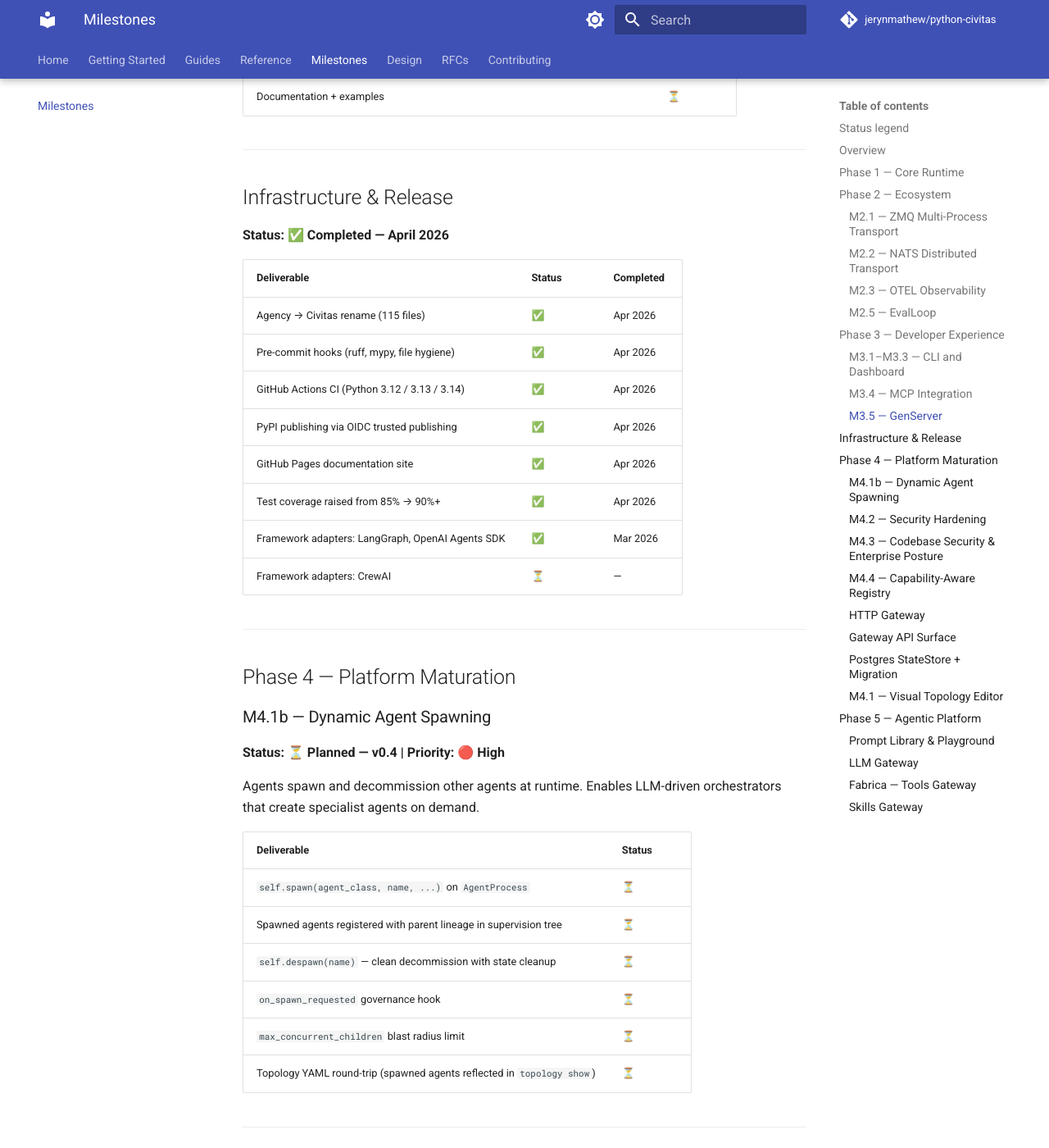
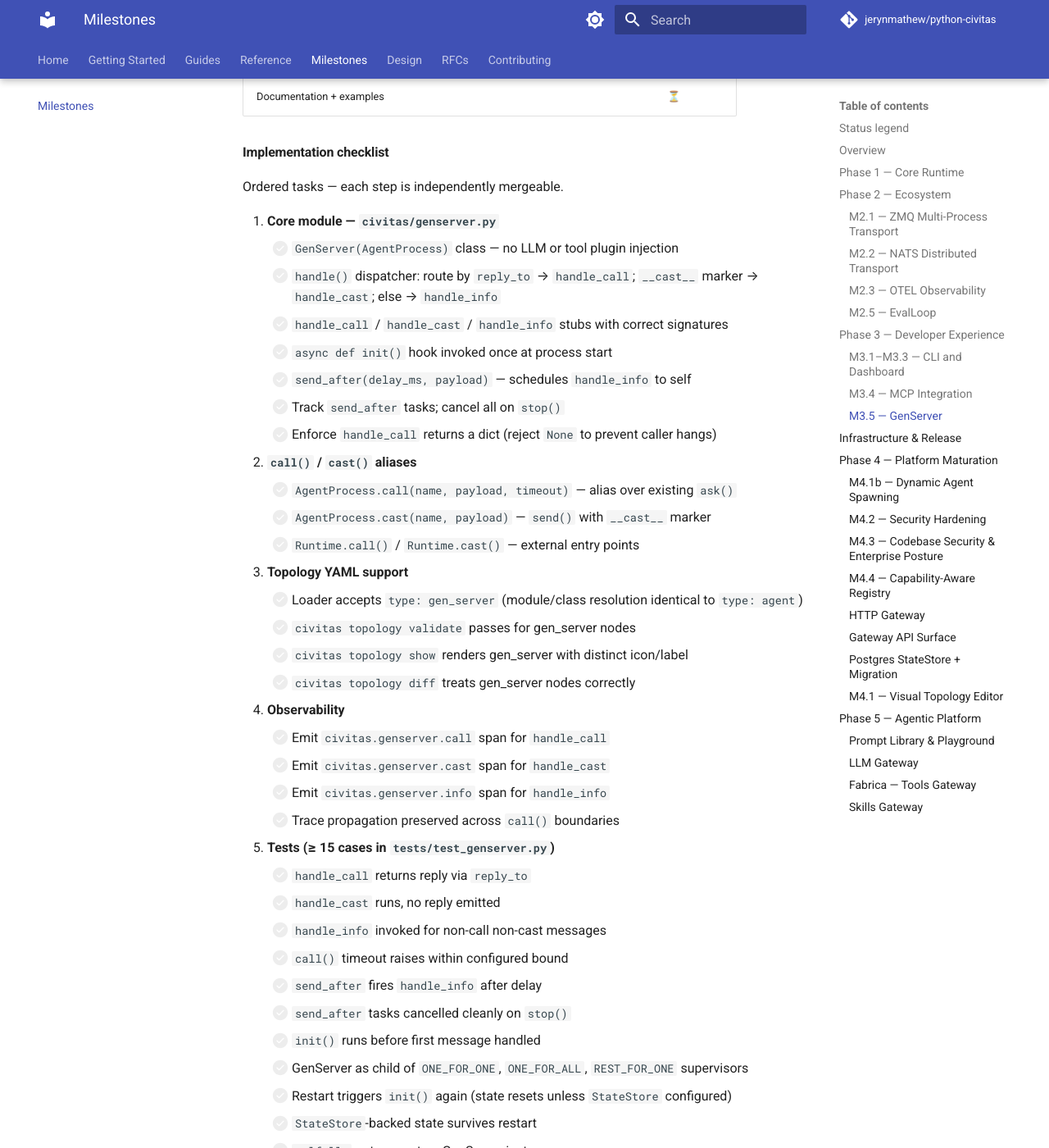
Before and after one commit to jerynmathew/python-civitas, an MkDocs documentation site: the page built from docs/milestones.md, in a window 1280 px wide and 1400 px high, scrolled down 6259 px. Shown: the whole window at 82% size. Built offline with MkDocs 1.6.1 and Material for MkDocs 9.7.7, drawn with Linux system fonts in a browser that asks for light colours; comment, search, counter and statistics services are not loaded; some of the changed text lies outside the part shown.

Commit message:
docs: add M3.5 GenServer implementation checklist

```diff
--- a/docs/milestones.md
+++ b/docs/milestones.md
@@ -181,6 +181,57 @@ OTP-style generic server primitive for separating stateful API/RPC service proce
 | Topology YAML support (`type: gen_server`) | ⏳ |
 | Unit tests (≥ 15 cases) | ⏳ |
 | Documentation + examples | ⏳ |
+
+#### Implementation checklist
+
+Ordered tasks — each step is independently mergeable.
+
+1. **Core module — `civitas/genserver.py`**
+    - [ ] `GenServer(AgentProcess)` class — no LLM or tool plugin injection
+    - [ ] `handle()` dispatcher: route by `reply_to` → `handle_call`; `__cast__` marker → `handle_cast`; else → `handle_info`
+    - [ ] `handle_call` / `handle_cast` / `handle_info` stubs with correct signatures
+    - [ ] `async def init()` hook invoked once at process start
+    - [ ] `send_after(delay_ms, payload)` — schedules `handle_info` to self
+    - [ ] Track `send_after` tasks; cancel all on `stop()`
+    - [ ] Enforce `handle_call` returns a dict (reject `None` to prevent caller hangs)
+2. **`call()` / `cast()` aliases**
+    - [ ] `AgentProcess.call(name, payload, timeout)` — alias over existing `ask()`
+    - [ ] `AgentProcess.cast(name, payload)` — `send()` with `__cast__` marker
+    - [ ] `Runtime.call()` / `Runtime.cast()` — external entry points
+3. **Topology YAML support**
+    - [ ] Loader accepts `type: gen_server` (module/class resolution identical to `type: agent`)
+    - [ ] `civitas topology validate` passes for gen_server nodes
+    - [ ] `civitas topology show` renders gen_server with distinct icon/label
+    - [ ] `civitas topology diff` treats gen_server nodes correctly
+4. **Observability**
+    - [ ] Emit `civitas.genserver.call` span for `handle_call`
+    - [ ] Emit `civitas.genserver.cast` span for `handle_cast`
+    - [ ] Emit `civitas.genserver.info` span for `handle_info`
+    - [ ] Trace propagation preserved across `call()` boundaries
+5. **Tests (≥ 15 cases in `tests/test_genserver.py`)**
+    - [ ] `handle_call` returns reply via `reply_to`
+    - [ ] `handle_cast` runs, no reply emitted
+    - [ ] `handle_info` invoked for non-call non-cast messages
+    - [ ] `call()` timeout raises within configured bound
+    - [ ] `send_after` fires `handle_info` after delay
+    - [ ] `send_after` tasks cancelled cleanly on `stop()`
+    - [ ] `init()` runs before first message handled
+    - [ ] GenServer as child of `ONE_FOR_ONE`, `ONE_FOR_ALL`, `REST_FOR_ONE` supervisors
+    - [ ] Restart triggers `init()` again (state resets unless `StateStore` configured)
+    - [ ] `StateStore`-backed state survives restart
+    - [ ] `self.llm` not present on GenServer instance
+    - [ ] `self.tools` not present on GenServer instance
+    - [ ] `handle_call` returning non-dict raises
+    - [ ] GenServer ↔ AgentProcess sibling communication round-trip
+    - [ ] Topology YAML round-trip: load → run → `topology show` matches
+6. **Example + documentation**
+    - [ ] `examples/rate_limiter/` — end-to-end `RateLimiter(GenServer)` with consumer agent
+    - [ ] User guide page referencing `docs/design/genserver.md`
+    - [ ] API reference entry for `civitas.genserver`
+    - [ ] `mkdocs.yml` nav updated
+7. **Release**
+    - [ ] `CHANGELOG.md` entry under `## [0.3.0]`
+    - [ ] Cross-reference M3.4 (MCP) and M2.5 (EvalLoop) for coordinated v0.3 cut
 
 ---
 
```
